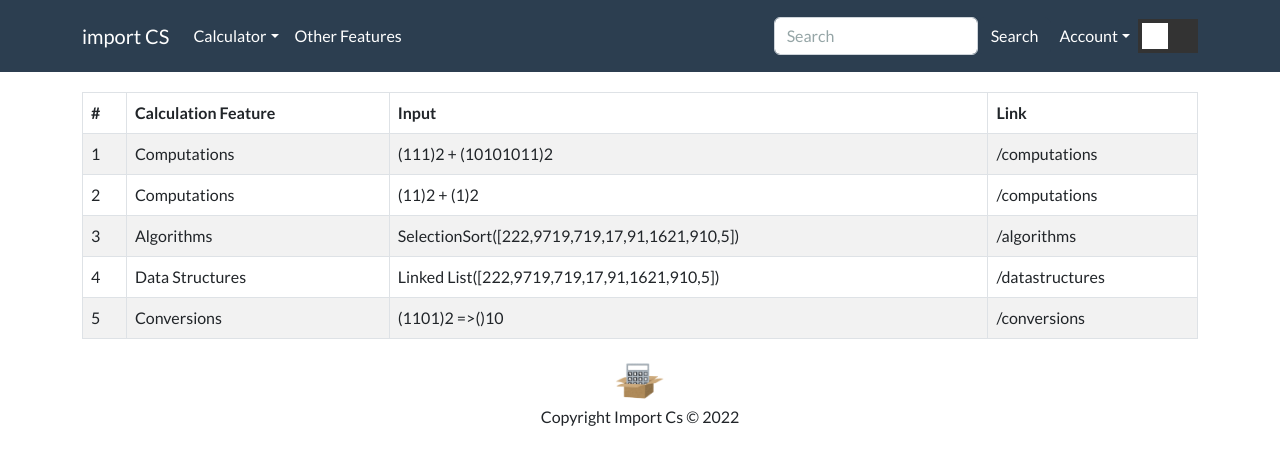
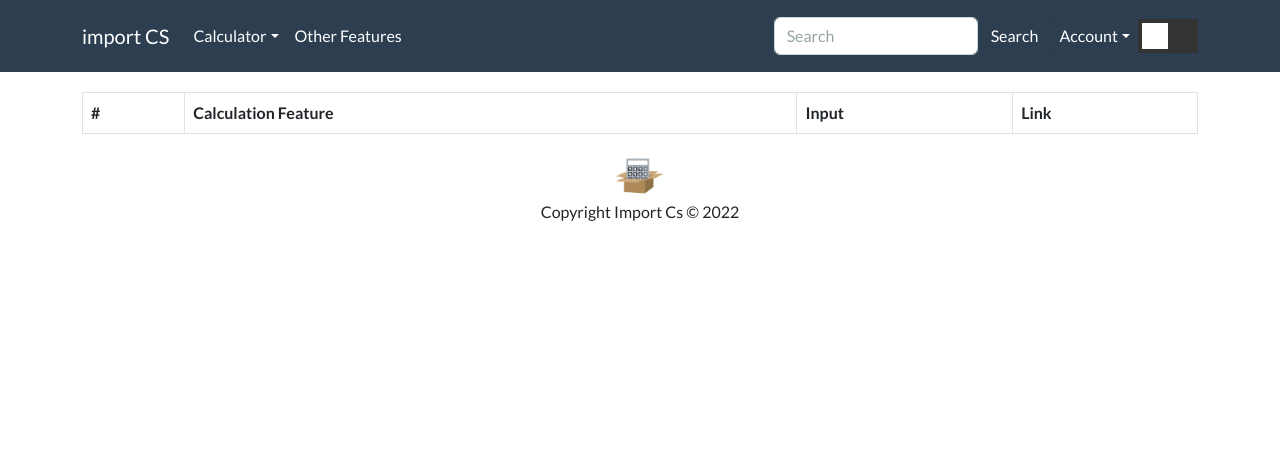
Before and after one commit to Team-2B-Determined/import-cs, a React (Create React App) app in the folder client/: page /history in a window 1280 px wide. Shown: the top 464 px of the page. Built offline with nearby package versions, Linux system fonts and the light colour scheme.

Commit message:
Allow history row read from App state

```diff
--- a/client/src/App.tsx
+++ b/client/src/App.tsx
@@ -1,4 +1,4 @@
-import React, {useContext} from "react";
+import React, {useContext, useState} from "react";
 
 import Home from "./pages/Home";
 import Algorithms from "./pages/algorithms/Algorithms";
@@ -8,7 +8,7 @@ import DataStructures from "./pages/datastructures/DataStructures";
 import Login from "./pages/accounts/Login";
 import Register from "./pages/accounts/Register";
 import Account from "./pages/accounts/Account";
-import History from "./pages/accounts/History";
+import History, {HistoryRow} from "./pages/accounts/History";
 import SelectionSort from "./pages/algorithms/SelectionSort";
 import BinarySearchTree from "./pages/datastructures/BinarySearchTree";
 
@@ -24,6 +24,22 @@ import OtherFeatures from "./pages/OtherFeatures";
 
 function App() {
   const {isDarkMode} = useContext(DarkModeContext)
+  const rows: HistoryRow[] = [
+    {calculationFeature: "Computations", input: "(111)2 + (10101011)2", link: "/computations"}, {
+      calculationFeature: "Computations",
+      input: "(1lollll+ (1)2",
+      link: "/computations"
+    }, {
+      calculationFeature: "Algorithms",
+      input: "SelectionSort([222,9719,719,17,91,1621,910,5])",
+      link: "/algorithms"
+    }, {
+      calculationFeature: "Data Structures",
+      input: "Linked List([222,9719,719,17,91,1621,910,5])",
+      link: "/datastructures"
+    }, {calculationFeature: "Conversions", input: "(1101)2 =>()10", link: "/conversions"}
+  ]
+  const [historyRows, setHistoryRows] = useState<HistoryRow[]>([])
   const style = document.getElementById('dark-mode')
 
   style?.setAttribute("href",isDarkMode ? 'https://cdnjs.cloudflare.com/ajax/libs/bootswatch/5.1.3/darkly/bootstrap.min.css' : 'https://cdnjs.cloudflare.com/ajax/libs/bootswatch/5.1.3/flatly/bootstrap.min.css')
@@ -33,7 +49,7 @@ function App() {
         <Container>
           <Switch>
             <Route exact path="/"> <Home/> </Route>
-            <Route path="/algorithms"> <Algorithms/> </Route>
+            <Route path="/algorithms"> <Algorithms /> </Route>
             <Route path="/computations"> <Computations/> </Route>
             <Route path="/conversions"> <Conversions/> </Route>
             <Route path="/datastructures"> <DataStructures/> </Route>
@@ -41,8 +57,8 @@ function App() {
             <Route path="/login"> <Login/> </Route>
             <Route path="/register"> <Register/> </Route>
             <Route path="/account"> <Account/> </Route>
-            <Route path="/history"> <History/> </Route>
-            <Route path="/selectionsort"><SelectionSort/></Route>
+            <Route path="/history"> <History historyRows={historyRows}/> </Route>
+            <Route path="/selectionsort"><SelectionSort /></Route>
             <Route path="/binarysearchtree"><BinarySearchTree/></Route>
             <Route path="/otherFeatures"><OtherFeatures/></Route>
           </Switch>
--- a/client/src/pages/accounts/History.tsx
+++ b/client/src/pages/accounts/History.tsx
@@ -3,17 +3,17 @@
 
 import {Table} from "react-bootstrap";
 
-interface Row {
+export interface HistoryRow {
     calculationFeature: "Algorithms" | "Computations" | "Conversions" | "Data Structures",
     input: string,
     link: string
 }
 
 
-const rows: Row[] = [
+const rows: HistoryRow[] = [
     {calculationFeature: "Computations", input: "(111)2 + (10101011)2", link: "/computations"}, {
         calculationFeature: "Computations",
-        input: "(11)2 + (1)2",
+        input: "(11)21)2",
         link: "/computations"
     }, {
         calculationFeature: "Algorithms",
@@ -27,7 +27,21 @@ const rows: Row[] = [
 ]
 
 
-const History = () => {
+const History = ({historyRows}:{historyRows:HistoryRow[]|undefined}) => {
+    const HistoryRows = () => {
+        if (historyRows) {
+          return <>
+              {historyRows?.map((e, i) => <tr>
+                  <td>{i + 1}</td>
+                  <td>{e.calculationFeature}</td>
+                  <td>{e.input}</td>
+                  <td>{e.link}</td>
+              </tr>)}
+          </>
+        }
+        return <>History is empty. Use a calculator feature to populate it!</>
+    }
+
     return <>
         <Table striped bordered hover>
             <thead>
@@ -39,12 +53,7 @@ const History = () => {
             </tr>
             </thead>
             <tbody>
-            {rows.map((e, i) => <tr>
-                <td>{i + 1}</td>
-                <td>{e.calculationFeature}</td>
-                <td>{e.input}</td>
-                <td>{e.link}</td>
-            </tr>)}
+            <HistoryRows/>
             </tbody>
         </Table>
     </>;
```
